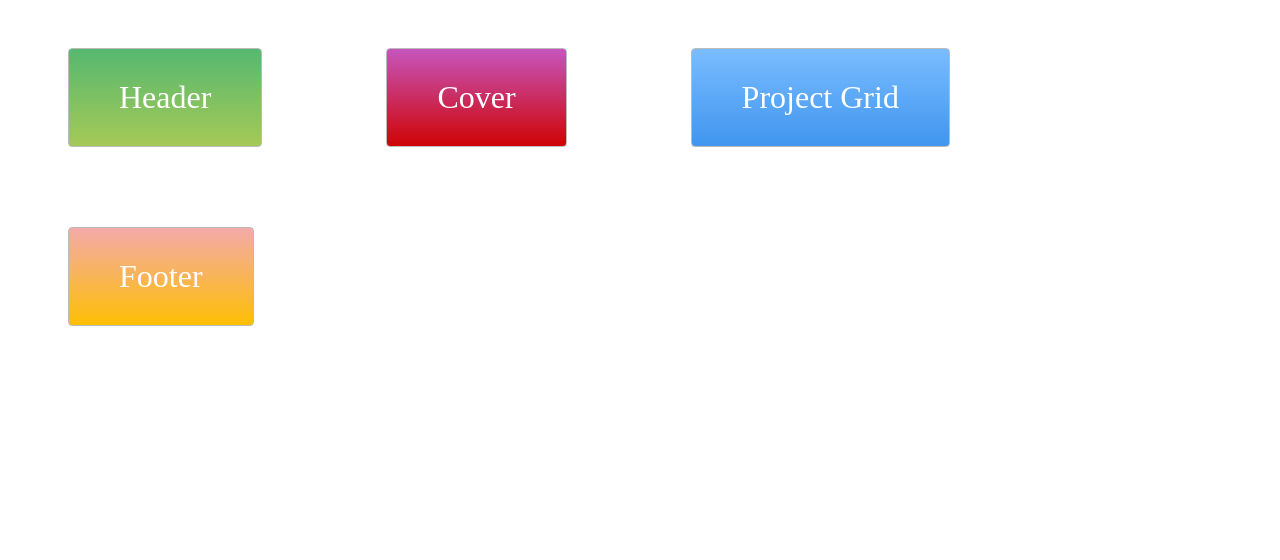
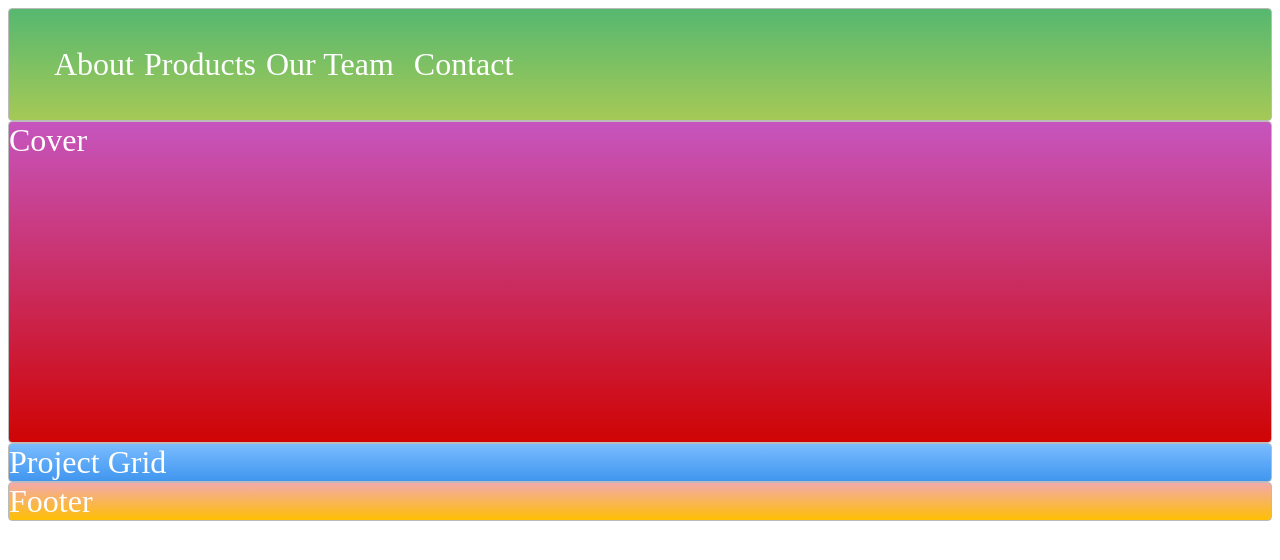
Before and after one commit to zeebear/project-start, a plain HTML site: page index.html in a window 1280 px wide. Drawn offline with Linux system fonts and the light colour scheme.

Commit message:
halfway navbar

```diff
--- a/index.html
+++ b/index.html
@@ -5,9 +5,19 @@
   <link rel="stylesheet" type="text/css" href="./style.css">
 </head>
 <body>
-  <div class="zone green">Header</div>
-  <div class="zone red">Cover</div>
-  <div class="zone blue">Project Grid</div>
-  <div class="zone yellow">Footer</div>
+  <div class="container">
+    <div class="zone green">
+      <ul>
+        <li>About</li>
+        <li>Products</li>
+        <li>Our Team</li>
+        <li class="header-spacer"></li>
+        <li>Contact</li>
+      </ul>
+    </div>
+    <div class="zone red">Cover</div>
+    <div class="zone blue project-grid">Project Grid</div>
+    <div class="zone yellow">Footer</div>
+  </div>
 </body>
 </html>
--- a/style.css
+++ b/style.css
@@ -1,8 +1,12 @@
+.container {
+  width: 100%;
+  height: 100%;
+  display: flex;
+  flex-direction: column;
+}
+
 .zone {
-    padding:30px 50px;
-    margin:40px 60px;
     cursor:pointer;
-    display:inline-block;
     color:#FFF;
     font-size:2em;
     border-radius:4px;
@@ -15,6 +19,29 @@
     -moz-box-shadow:rgba(0,0,0,0.8) 0px 5px 15px, inset rgba(0,0,0,0.15) 0px -10px 20px;
     -o-box-shadow:rgba(0,0,0,0.8) 0px 5px 15px, inset rgba(0,0,0,0.15) 0px -10px 20px;
     box-shadow:rgba(0,0,0,0.8) 0px 5px 15px, inset rgba(0,0,0,0.15) 0px -10px 20px;
+}
+
+.green ul {
+  display: flex;
+  justify-content: flex-start;
+}
+
+.green li {
+  list-style: none;
+  padding: 5px;
+}
+
+.header-spacer {
+
+}
+
+.red {
+  height: 40vh;
+}
+
+.project-grid {
+  display: grid;
+  grid-gap: 20px;
 }
 
 /*https://paulund.co.uk/how-to-create-shiny-css-buttons*/
```
